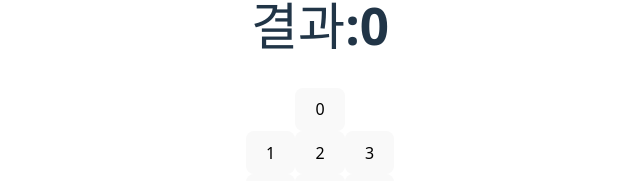
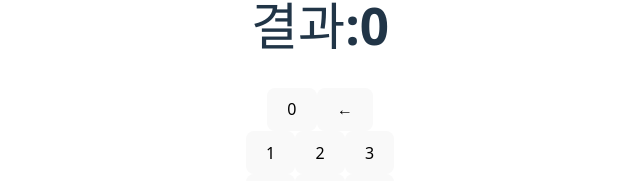
Before and after one commit to dongyoon7212/korea_it_web_react_study, a React (Vite) app: page / in a window 1280 px wide. Shown: the part 312-493 px from the top of the page, without its empty margins (320-960 px from the left). Built offline with nearby package versions, Linux system fonts and the light colour scheme.

Commit message:
Feat: react

```diff
--- a/src/components/BasicState/Calculator/Calculator.jsx
+++ b/src/components/BasicState/Calculator/Calculator.jsx
@@ -12,13 +12,31 @@ function Calculator() {
 			return;
 		}
 
+		if (
+			(lastChar === "+" || lastChar === "-") &&
+			(clickedValue === "+" || clickedValue === "-")
+		) {
+			return;
+		}
+
+		if (clickedValue === "r") {
+			setInput(input.slice(0, -1));
+
+			return;
+		}
+
 		if (clickedValue === "=") {
 			setResult(eval(input));
+			setInput("0");
 			return;
 		}
 
 		if (input === "0") {
-			setInput(clickedValue);
+			if (clickedValue === "+" || clickedValue === "-") {
+				return;
+			} else {
+				setInput(clickedValue);
+			}
 		} else {
 			setInput(input + clickedValue);
 		}
@@ -31,6 +49,9 @@ function Calculator() {
 			<div>
 				<button onClick={onClickHandler} value={0}>
 					0
+				</button>
+				<button onClick={onClickHandler} value={"r"}>
+					←
 				</button>
 			</div>
 			<div>
```
